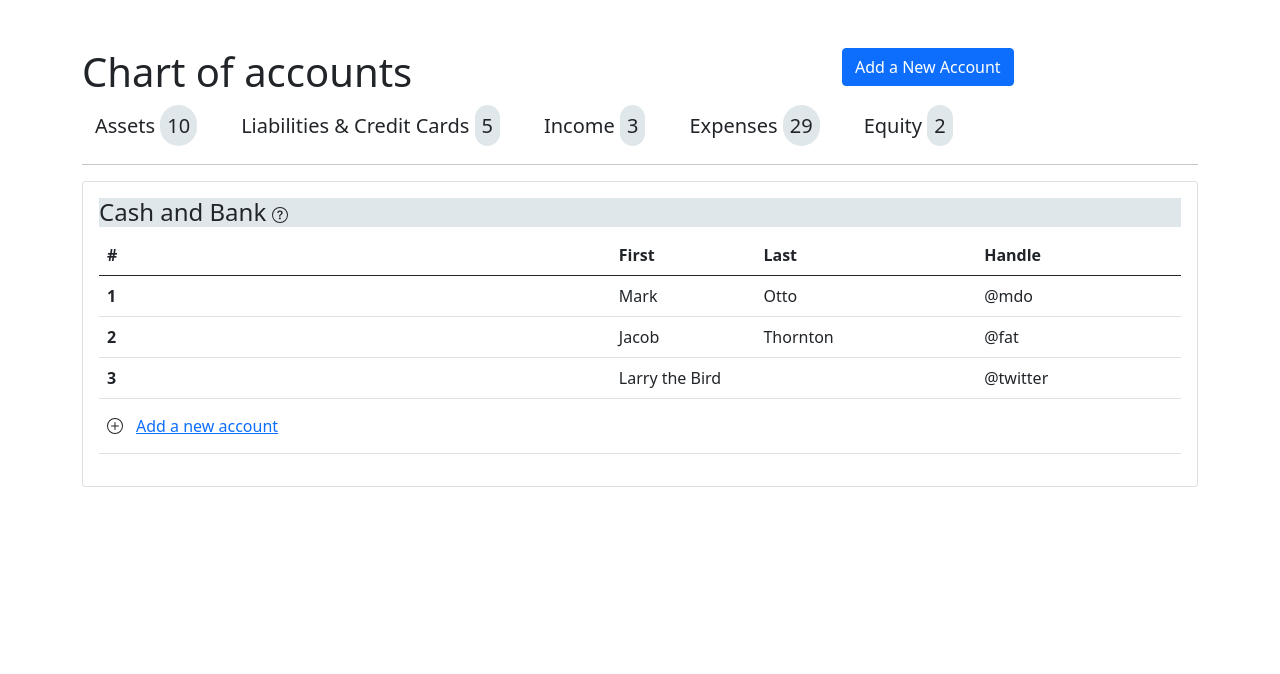
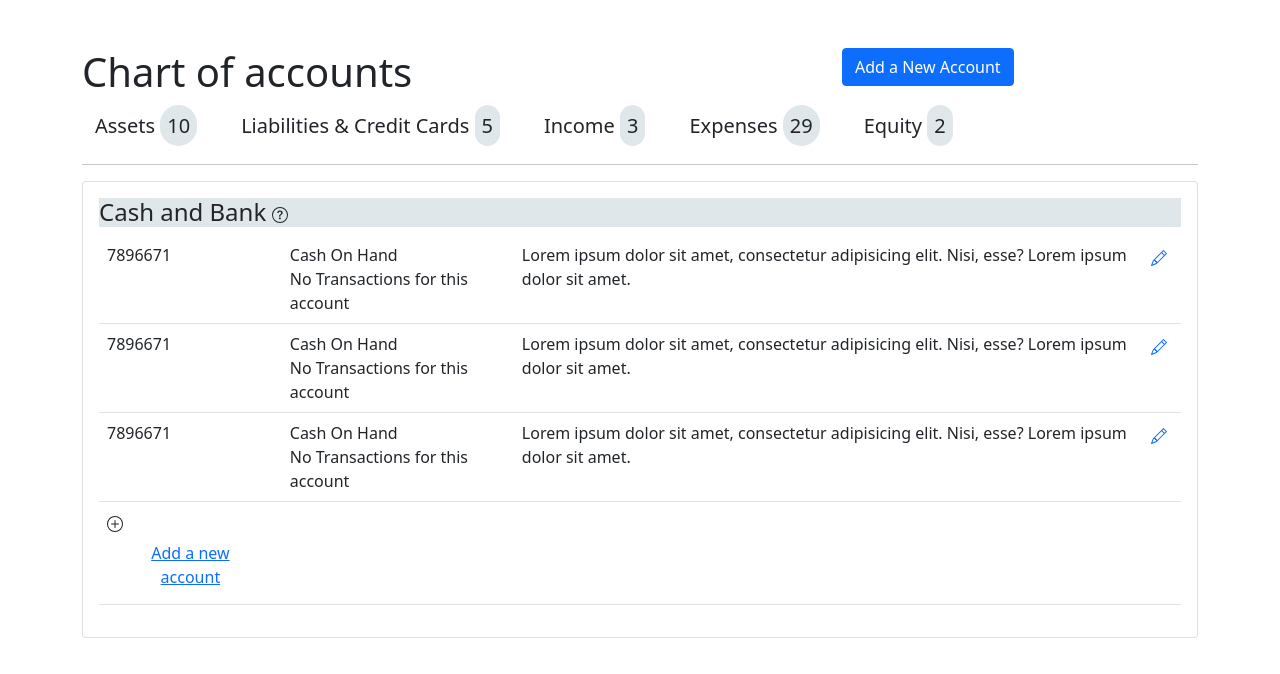
Before and after one commit to meraz007/Interview, a Vue app in the folder chart-of-accounts/: page /#/ in a window 1280 px wide. Shown: the top 674 px of the page. Built offline with nearby package versions, Linux system fonts and the light colour scheme.

Commit message:
'complete'

```diff
--- a/chart-of-accounts/src/components/table.vue
+++ b/chart-of-accounts/src/components/table.vue
@@ -1,31 +1,9 @@
 <template>
          <table class="table table-hover">
-        <thead>
-          <tr>
-            <th scope="col">#</th>
-            <th scope="col">First</th>
-            <th scope="col">Last</th>
-            <th scope="col">Handle</th>
-          </tr>
-        </thead>
         <tbody>
-          <tr>
-            <th scope="row">1</th>
-            <td>Mark</td>
-            <td>Otto</td>
-            <td>@mdo</td>
-          </tr>
-          <tr>
-            <th scope="row">2</th>
-            <td>Jacob</td>
-            <td>Thornton</td>
-            <td>@fat</td>
-          </tr>
-          <tr>
-            <th scope="row">3</th>
-            <td colspan="2">Larry the Bird</td>
-            <td>@twitter</td>
-          </tr>
+          <Tr/>
+          <Tr/>
+          <Tr/>
           <tr>
             <td>
                 <svg xmlns="http://www.w3.org/2000/svg" width="16" height="16" fill="currentColor" class="bi bi-plus-circle" viewBox="0 0 16 16">
@@ -51,9 +29,11 @@
 
 <script>
 import Modal from '../components/Modal.vue'
+import Tr from '../components/tr.vue'
 export default {
 components:{
-    Modal
+    Modal,
+    Tr
 }
 }
 </script>
--- /dev/null
+++ b/chart-of-accounts/src/components/tr.vue
@@ -0,0 +1,28 @@
+<template>
+  <tr>
+            <td>7896671</td>
+            <td>Cash On Hand <br>No Transactions for this account</td>
+            <td>Lorem ipsum dolor sit amet, consectetur adipisicing elit. Nisi, esse? Lorem ipsum dolor sit amet.</td>
+            <td>
+            <button class="text-primary border-0 bg-white"  data-bs-toggle="modal" data-bs-target="#staticBackdrop">
+                <svg xmlns="http://www.w3.org/2000/svg" width="16" height="16" fill="currentColor" class="bi bi-pencil" viewBox="0 0 16 16">
+                <path d="M12.146.146a.5.5 0 0 1 .708 0l3 3a.5.5 0 0 1 0 .708l-10 10a.5.5 0 0 1-.168.11l-5 2a.5.5 0 0 1-.65-.65l2-5a.5.5 0 0 1 .11-.168l10-10zM11.207 2.5 13.5 4.793 14.793 3.5 12.5 1.207 11.207 2.5zm1.586 3L10.5 3.207 4 9.707V10h.5a.5.5 0 0 1 .5.5v.5h.5a.5.5 0 0 1 .5.5v.5h.293l6.5-6.5zm-9.761 5.175-.106.106-1.528 3.821 3.821-1.528.106-.106A.5.5 0 0 1 5 12.5V12h-.5a.5.5 0 0 1-.5-.5V11h-.5a.5.5 0 0 1-.468-.325z"/>
+                </svg>
+            </button>
+            </td>
+            <!-- Modal -->
+                    <div class="modal fade" id="staticBackdrop" tabindex="-1" aria-labelledby="exampleModalLabel" aria-hidden="true">
+                        <Modal />
+                    </div>
+          </tr>
+</template>
+
+<script>
+export default {
+
+}
+</script>
+
+<style>
+
+</style>
```
